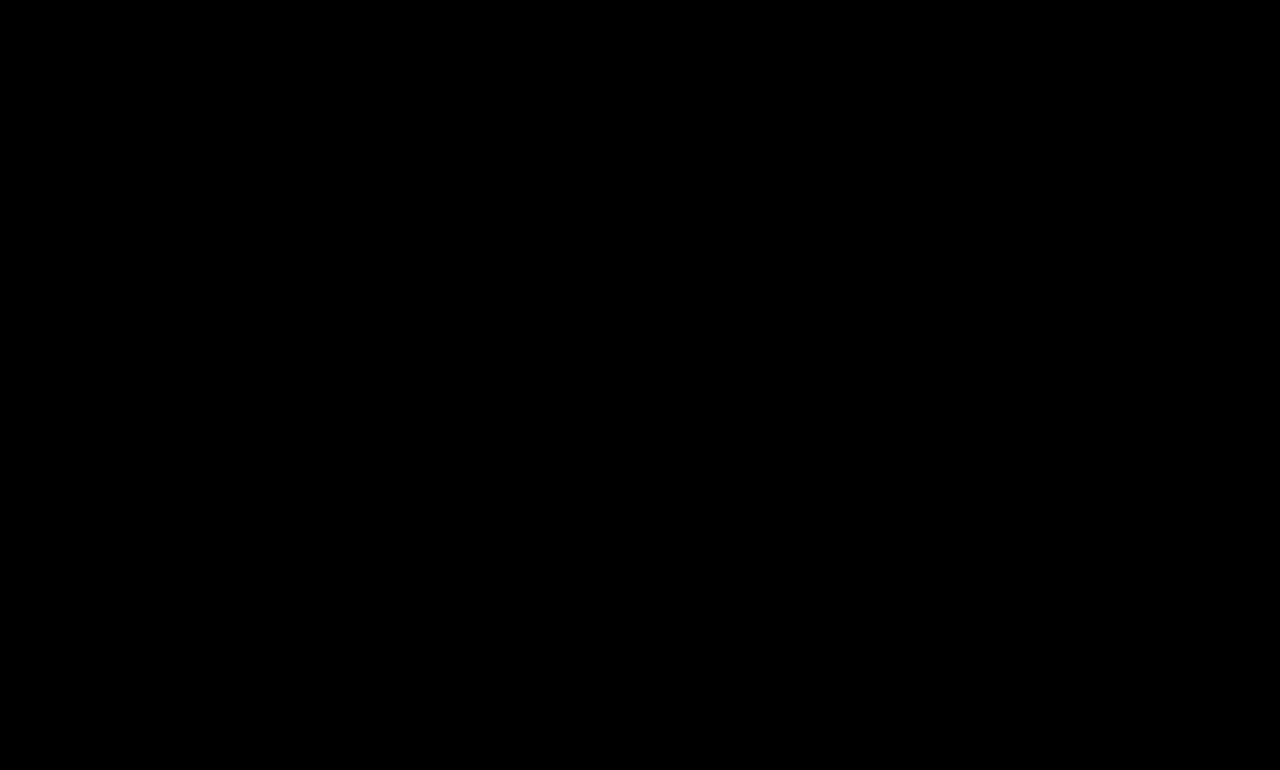
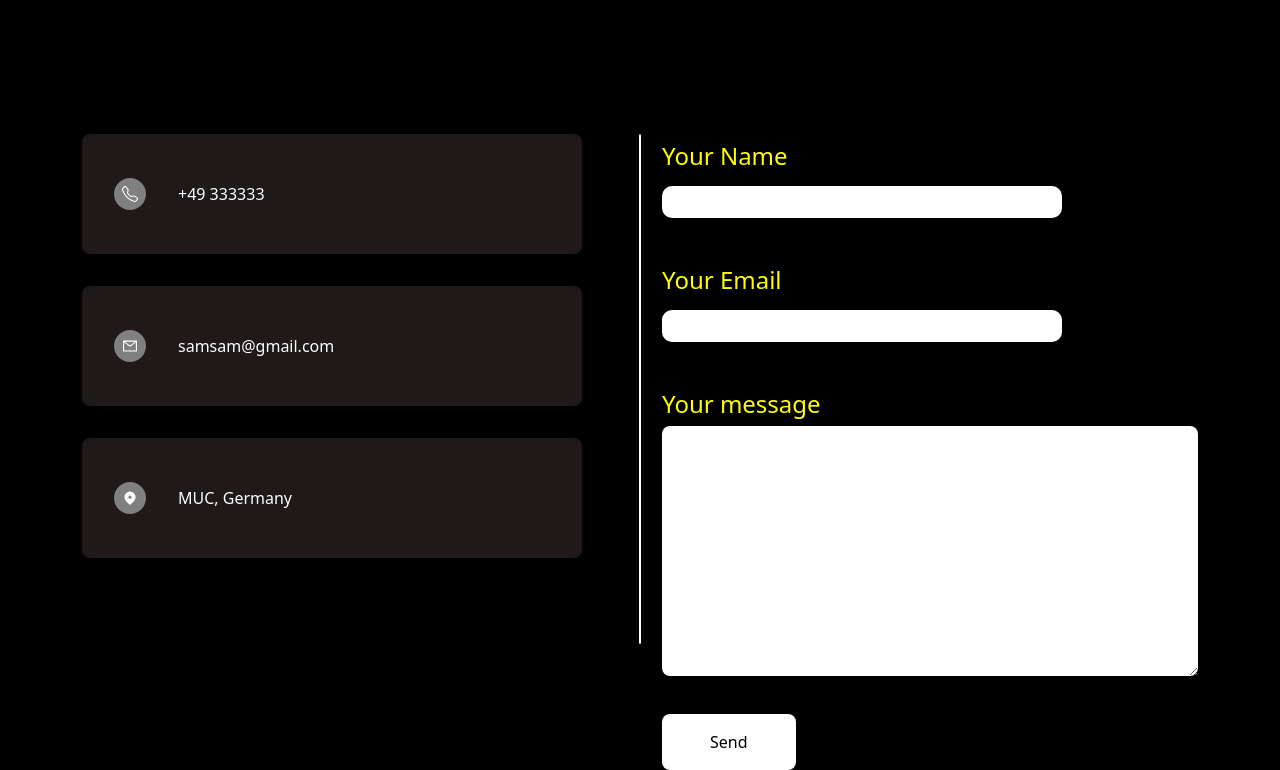
Before and after one commit to SamuelGithub123/watch-anime, a React (Create React App) app: page /contactUs in a window 1280 px wide. Shown: the part 445-1215 px from the top of the page. Before the commit the page ends 800 px from the top, so only its background shows below. Built offline with nearby package versions, Linux system fonts and the light colour scheme.

Commit message:
Contact Us added

```diff
--- /dev/null
+++ b/src/components/contacts/ContactForm.js
@@ -0,0 +1,51 @@
+import React, { useState } from 'react';
+
+const ContactForm = () => {
+    const [name, setName] = useState('');
+    const [email, setEmail] = useState('');
+    const [message, setMessage] = useState('');
+    return (
+
+        <section className='contact-form'>
+          <div className="form-group">
+            <label htmlFor="name">Your Name</label>
+
+              <input
+                type="text"
+                id="name"
+                name="name"
+                value={name}
+                onChange={(e) => setName(e.target.value)}
+              />
+
+          </div>
+          <div className="form-group">
+            <label htmlFor="email">Your Email</label>
+              <input
+                type="email"
+                id="email"
+                name="email"
+                value={email}
+                onChange={(e) => setEmail(e.target.value)}
+              />
+
+          </div>
+          <div className="form-group">
+            <label htmlFor="message">
+              Your message</label>
+              <textarea
+                type="text"
+                id="message"
+                name="message"
+                value={message}
+                onChange={(e) => setMessage(e.target.value)}
+              />
+
+          </div>
+          <button type="submit">Send</button>
+        </section>
+
+    );
+}
+
+export default ContactForm;
--- /dev/null
+++ b/src/components/contacts/ContactInfoItem.js
@@ -0,0 +1,16 @@
+import React, { Component } from 'react';
+import {BsTelephone} from 'react-icons/bs'
+
+const ContactInfoItem = ({icon, text}) => {
+    return (
+    <section className='section-contact'>
+        <div className="icon-contact">{icon}</div>
+      <div className="info">
+        <p>{text}</p>
+      </div>
+    </section>
+    );
+
+}
+
+export default ContactInfoItem;
--- a/src/index.js
+++ b/src/index.js
@@ -1,7 +1,7 @@
 import React, { } from 'react';
 import ReactDOM from 'react-dom';
 import App from './App'
-import './index.css'
+import './styles/index.css'
 
 const root = ReactDOM.createRoot(document.getElementById('root'));
 
--- a/src/pages/AboutUs.js
+++ b/src/pages/AboutUs.js
@@ -2,7 +2,7 @@ import React, { useState, useEffect } from 'react';
 import { FiChevronRight, FiChevronLeft } from 'react-icons/fi';
 import { FaQuoteRight } from 'react-icons/fa';
 import dataAboutUs from '../data-AboutUs';
-import '../about-us.css';
+import '../styles/about-us.css';
 
 const AboutUs = () => {
 
--- a/src/pages/ContactUs.js
+++ b/src/pages/ContactUs.js
@@ -1,8 +1,28 @@
 import React, {  } from 'react';
+import '../styles/contact-us.css';
+import ContactInfoItem from '../components/contacts/ContactInfoItem';
+import ContactForm from '../components/contacts/ContactForm';
+import {BsTelephone} from 'react-icons/bs'
+import {AiOutlineMail} from 'react-icons/ai'
+import {HiLocationMarker} from 'react-icons/hi'
+
 
 const ContactUs = () => {
     return (
-        <h1>Contact Us</h1>
+        <div className='container'>
+            <h1 className='title-contact'>Contact</h1>
+            <div className='contactSection'>
+                <div className='left'>
+                <ContactInfoItem icon={<BsTelephone />} text="+49 333333" />
+            <ContactInfoItem icon={<AiOutlineMail />} text="samsam@gmail.com" />
+            <ContactInfoItem icon={<HiLocationMarker />} text="MUC, Germany" />
+                </div>
+                <div className="right">
+            <ContactForm />
+          </div>
+            </div>
+        </div>
+
     )
 }
 
--- /dev/null
+++ b/src/styles/contact-us.css
@@ -0,0 +1,111 @@
+.container {
+    max-width: 1200px;
+    width: 90%;
+    margin: 0 auto;
+  }
+
+  .title-contact {
+    font-family: 'Montserrt Bold';
+    font-size: 6rem;
+    margin-top: 0.5rem;
+    text-transform: uppercase;
+    color: yellow;
+    text-align: center;
+  }
+
+  .contactSection {
+    display: flex;
+    gap: 5rem;
+    margin-top: 7rem;
+    justify-content: space-between;
+    position: relative;
+  }
+
+  .contactSection::after {
+    position: absolute;
+    content: '';
+    width: 2px;
+    height: 80%;
+    background-color: white;
+    left: 50%;
+    top: 40%;
+    transform: translate(-50%, -50%);
+  }
+
+  .left {
+    width: 100%;
+    max-width: 500px;
+  }
+
+  .icon-contact  {
+    color: white;
+    background-color: grey;
+    padding: 0.5rem;
+    display: flex;
+    align-items: center;
+    justify-content: center;
+    border-radius: 50%;
+  }
+
+  .section-contact {
+    padding: 2rem;
+  background-color: rgb(31, 25, 25);
+  display: flex;
+  align-items: center;
+  gap: 2rem;
+  border-radius: 8px;
+  margin-bottom: 2rem;
+  }
+
+  .info {
+    color: white;
+    margin-top: 1rem;
+  }
+
+  .contact-form {
+    width: 100%;
+  }
+
+  .form-group {
+    margin-bottom: 2rem;
+  }
+
+  label {
+    width: 100%;
+    font-size: 1.5rem;
+    text-align: left;
+    padding: 1rem;
+    color: yellow;
+    margin-right: 2rem;
+  }
+
+  input,
+  textarea {
+    width: 100%;
+    font-size: 2rem;
+    padding: 1.2rem;
+    color: black;
+    background-color: white;
+    outline: none;
+    border: none;
+    border-radius: 8px;
+    margin-top: 1rem;
+  }
+
+  textarea {
+    min-height: 250px;
+    resize: vertical;
+  }
+
+  button[type='submit'] {
+    background-color: white;
+    color: black;
+    font-size: 1rem;
+    display: inline-block;
+    outline: none;
+    border: none;
+    padding: 1rem 3rem;
+    border-radius: 8px;
+    cursor: pointer;
+    margin-top: 0rem;
+  }
```
Also changed, not shown: src/styles/about-us.css (renamed from src/about-us.css), src/styles/index.css (renamed from src/index.css).
